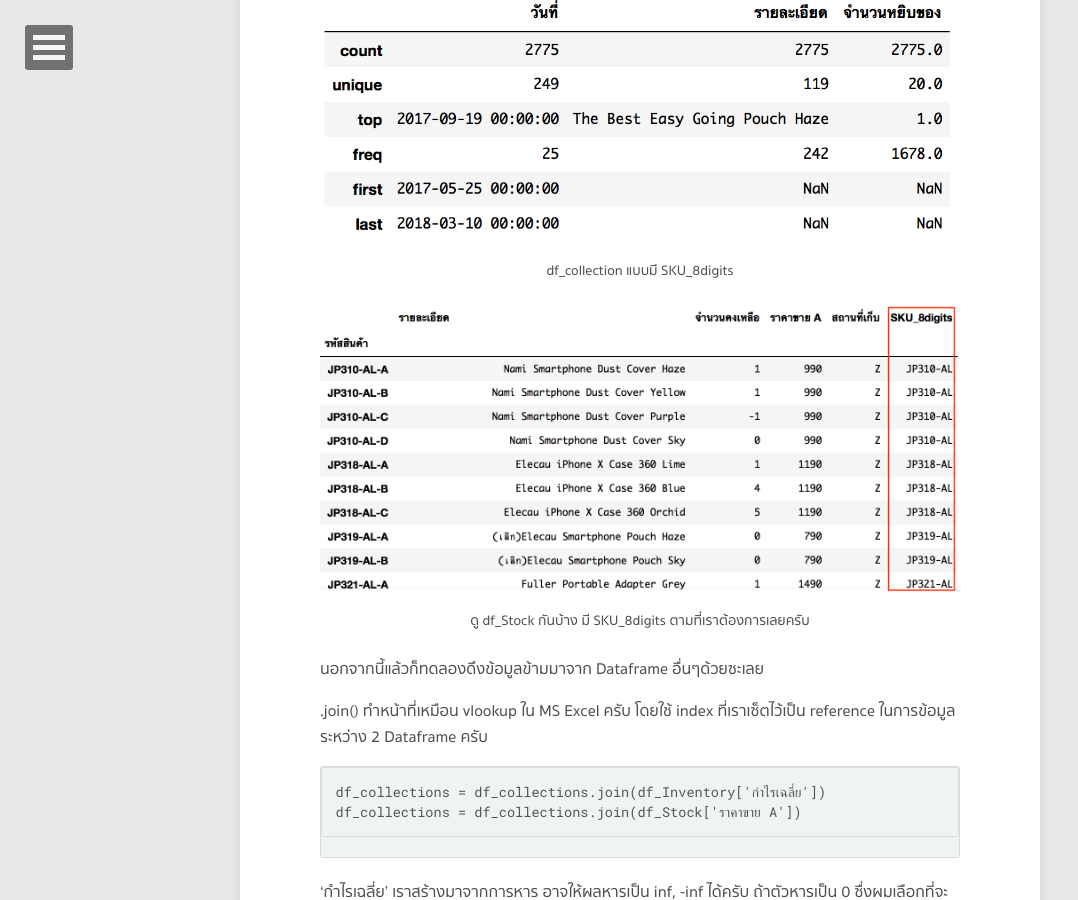
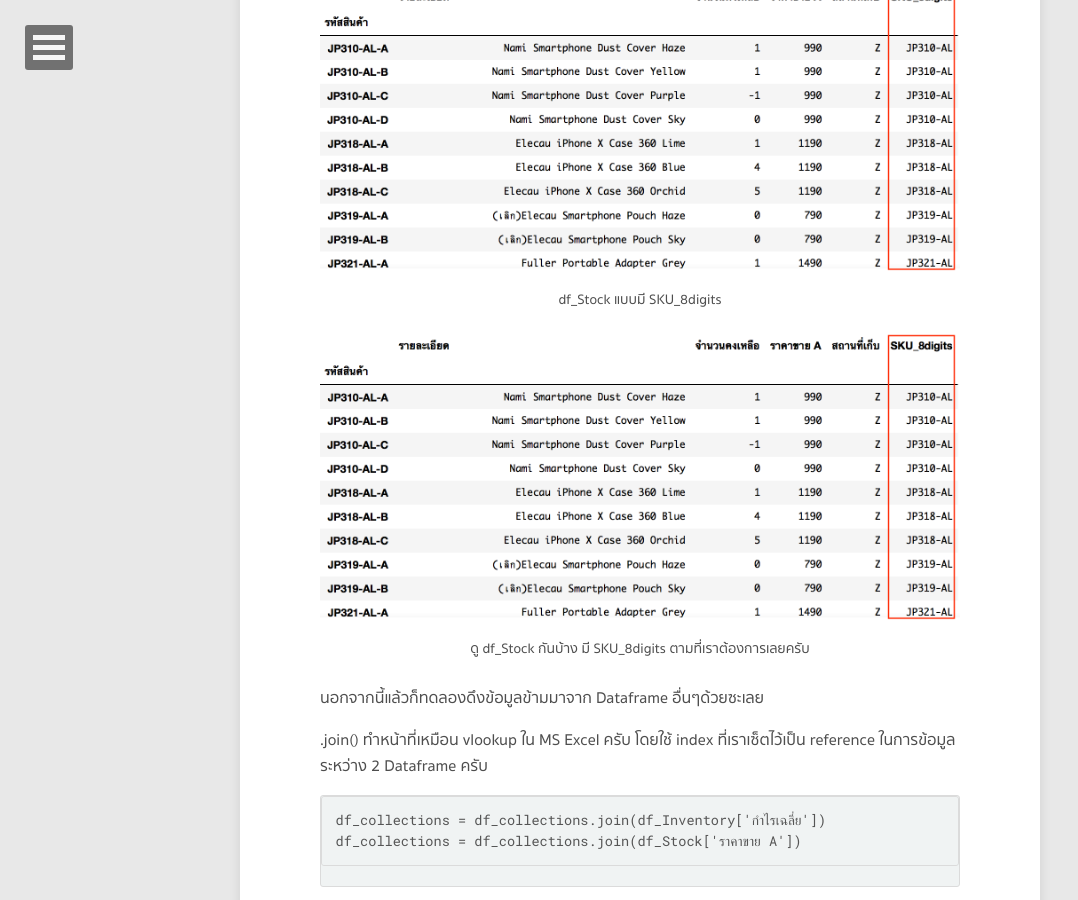
Before and after one commit to tupleblog/tupleblog.github.io, a Jekyll site: the page built from _posts/2018-03-10-Python-for-Business-part1.md, in a window 1280 px wide and 900 px high, scrolled down 6568 px. Shown: the whole window, without its empty margins (0-1078 px from the left). Built offline with Jekyll 4.4.1, drawn with Linux system fonts in a browser that asks for light colours; nearby versions of some CDN libraries; comment, search, counter and statistics services are not loaded.

Commit message:
amend content

````diff
--- a/_posts/2018-03-10-Python-for-Business-part1.md
+++ b/_posts/2018-03-10-Python-for-Business-part1.md
@@ -195,11 +195,11 @@ df_Stock['SKU_8digits'] = df_Stock.index.map(lambda x : x.rpartition('-')[0])
 df_Stock
 ```
 <figure><center>
-  <img width="800" src="/images/post/python_for_business/df_collection04.png" data-action="zoom"/>
+  <img width="800" src="/images/post/python_for_business/df_stock01.png" data-action="zoom"/>
 
   <figcaption>
     <a title="Inline Code 1">
-      df_collection แบบมี SKU_8digits
+      df_Stock แบบมี SKU_8digits
     </a>
   </figcaption>
 </center></figure>
````
